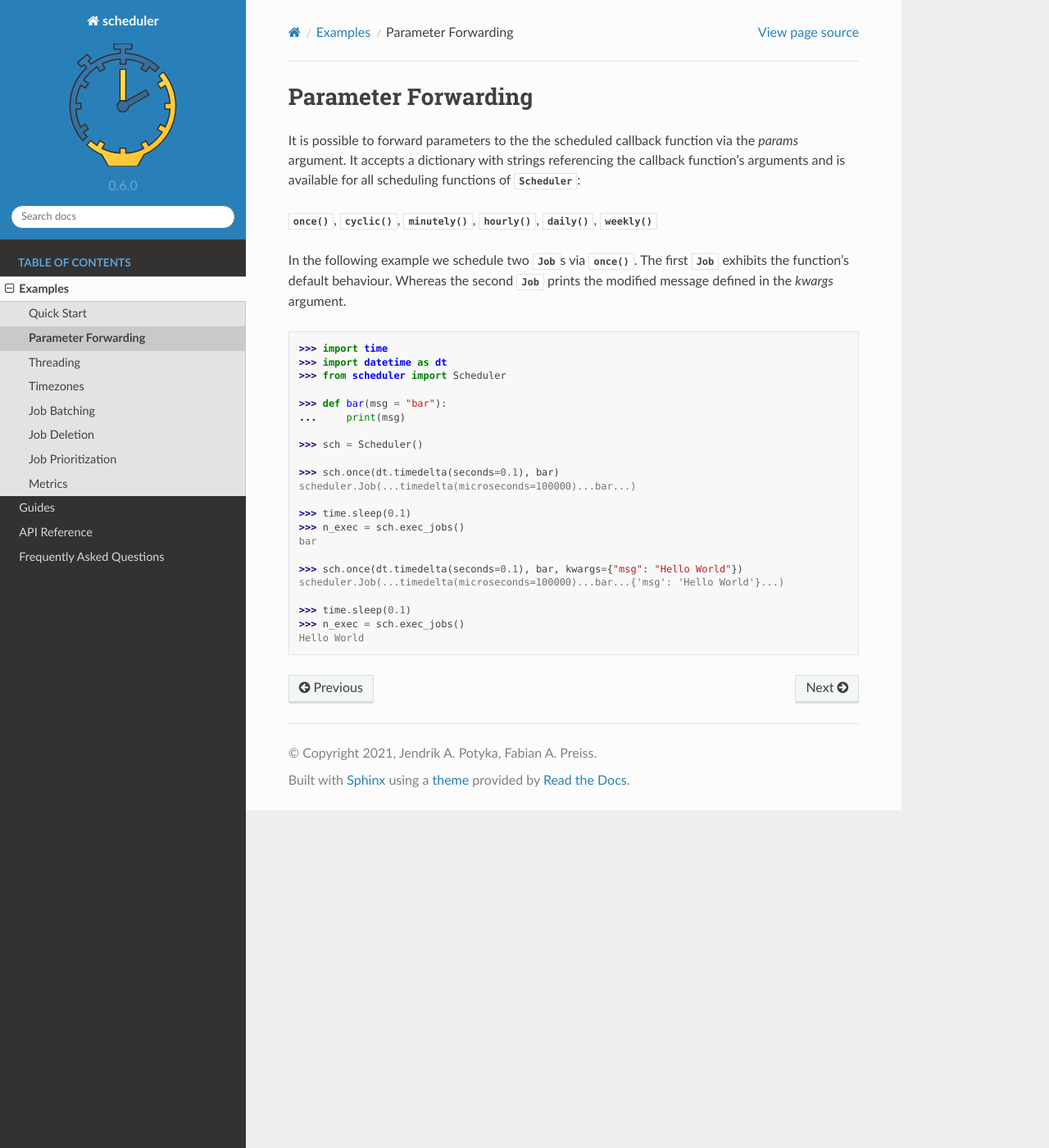
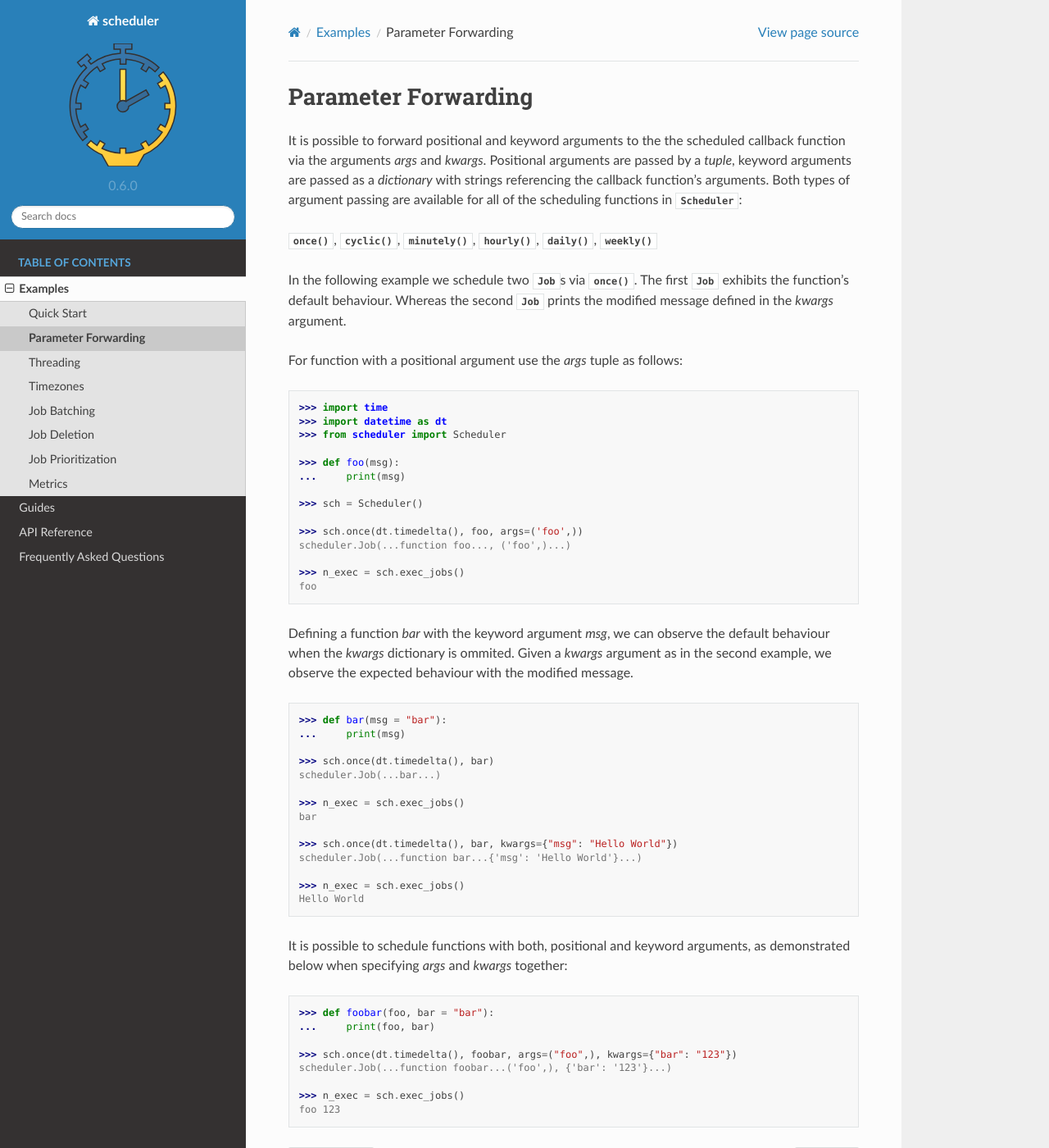
Before and after one commit to DigonIO/scheduler, a Sphinx documentation site: the page built from doc/pages/examples/parameters.rst, in a window 1280 px wide and 1400 px high. Shown: the whole window at 82% size. Built offline with Sphinx 7.4.7 and the Read the Docs theme 2.0.0, drawn with Linux system fonts in a browser that asks for light colours; formulas are drawn with MathJax 3.

Commit message:
Enhanced documentation of passing payload arguments

```diff
--- a/doc/pages/examples/parameters.rst
+++ b/doc/pages/examples/parameters.rst
@@ -1,9 +1,11 @@
 Parameter Forwarding
 ====================
 
-It is possible to forward parameters to the the scheduled callback function via the `params` argument.
-It accepts a dictionary with strings referencing the callback function's arguments and is available
-for all scheduling functions of |Scheduler|:
+It is possible to forward positional and keyword arguments to the the scheduled callback function
+via the arguments `args` and `kwargs`. Positional arguments are passed by a `tuple`, keyword
+arguments are passed as a `dictionary` with strings referencing the callback function's
+arguments.
+Both types of argument passing are available for all of the scheduling functions in |Scheduler|:
 
 :func:`~scheduler.core.Scheduler.once`,
 :func:`~scheduler.core.Scheduler.cyclic`,
@@ -16,27 +18,56 @@ In the following example we schedule two |Job|\ s via
 :func:`~scheduler.core.Scheduler.once`. The first |Job| exhibits the function's default behaviour.
 Whereas the second |Job| prints the modified message defined in the `kwargs` argument.
 
+For function with a positional argument use the `args` tuple as follows:
+
 .. code-block:: pycon
 
     >>> import time
     >>> import datetime as dt
     >>> from scheduler import Scheduler
 
-    >>> def bar(msg = "bar"):
+    >>> def foo(msg):
     ...     print(msg)
 
     >>> sch = Scheduler()
 
-    >>> sch.once(dt.timedelta(seconds=0.1), bar)  # doctest:+ELLIPSIS
-    scheduler.Job(...timedelta(microseconds=100000)...bar...)
+    >>> sch.once(dt.timedelta(), foo, args=('foo',))  # doctest:+ELLIPSIS
+    scheduler.Job(...function foo..., ('foo',)...)
 
-    >>> time.sleep(0.1)
+    >>> n_exec = sch.exec_jobs()
+    foo
+
+Defining a function `bar` with the keyword argument `msg`, we can observe the default behaviour
+when the `kwargs` dictionary is ommited. Given a `kwargs` argument as in the second example, we
+observe the expected behaviour with the modified message.
+
+.. code-block:: pycon
+
+    >>> def bar(msg = "bar"):
+    ...     print(msg)
+
+    >>> sch.once(dt.timedelta(), bar)  # doctest:+ELLIPSIS
+    scheduler.Job(...bar...)
+
     >>> n_exec = sch.exec_jobs()
     bar
 
-    >>> sch.once(dt.timedelta(seconds=0.1), bar, kwargs={"msg": "Hello World"})
-    scheduler.Job(...timedelta(microseconds=100000)...bar...{'msg': 'Hello World'}...)
+    >>> sch.once(dt.timedelta(), bar, kwargs={"msg": "Hello World"})
+    scheduler.Job(...function bar...{'msg': 'Hello World'}...)
 
-    >>> time.sleep(0.1)
     >>> n_exec = sch.exec_jobs()
     Hello World
+
+It is possible to schedule functions with both, positional and keyword arguments, as demonstrated
+below when specifying `args` and `kwargs` together:
+
+.. code-block:: pycon
+
+    >>> def foobar(foo, bar = "bar"):
+    ...     print(foo, bar)
+
+    >>> sch.once(dt.timedelta(), foobar, args=("foo",), kwargs={"bar": "123"})
+    scheduler.Job(...function foobar...('foo',), {'bar': '123'}...)
+
+    >>> n_exec = sch.exec_jobs()
+    foo 123
```
Also changed, not shown: README.md (+5 -8 lines), doc/pages/examples/quick_start.rst (+13 -16 lines), 1 other file.
